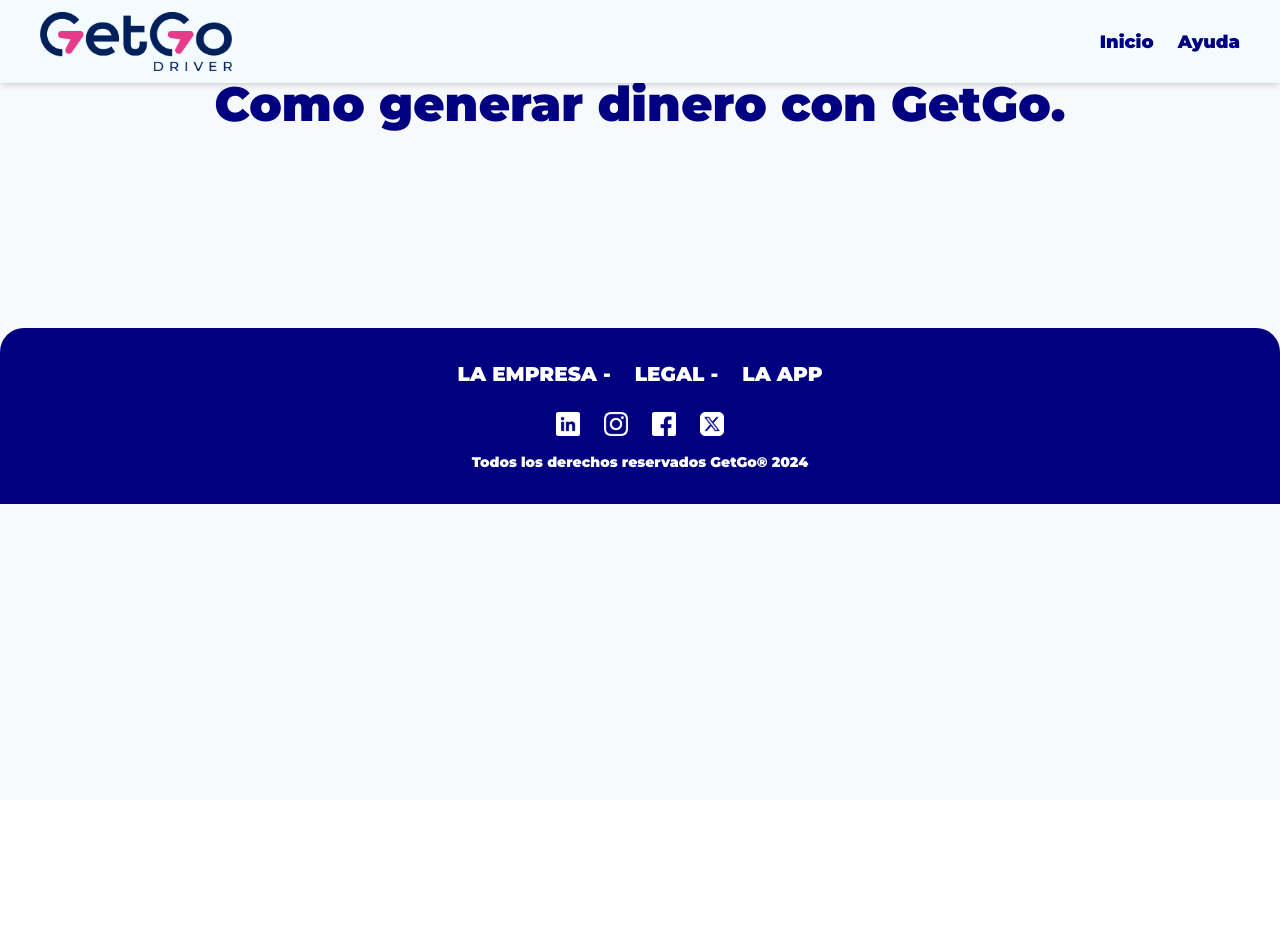
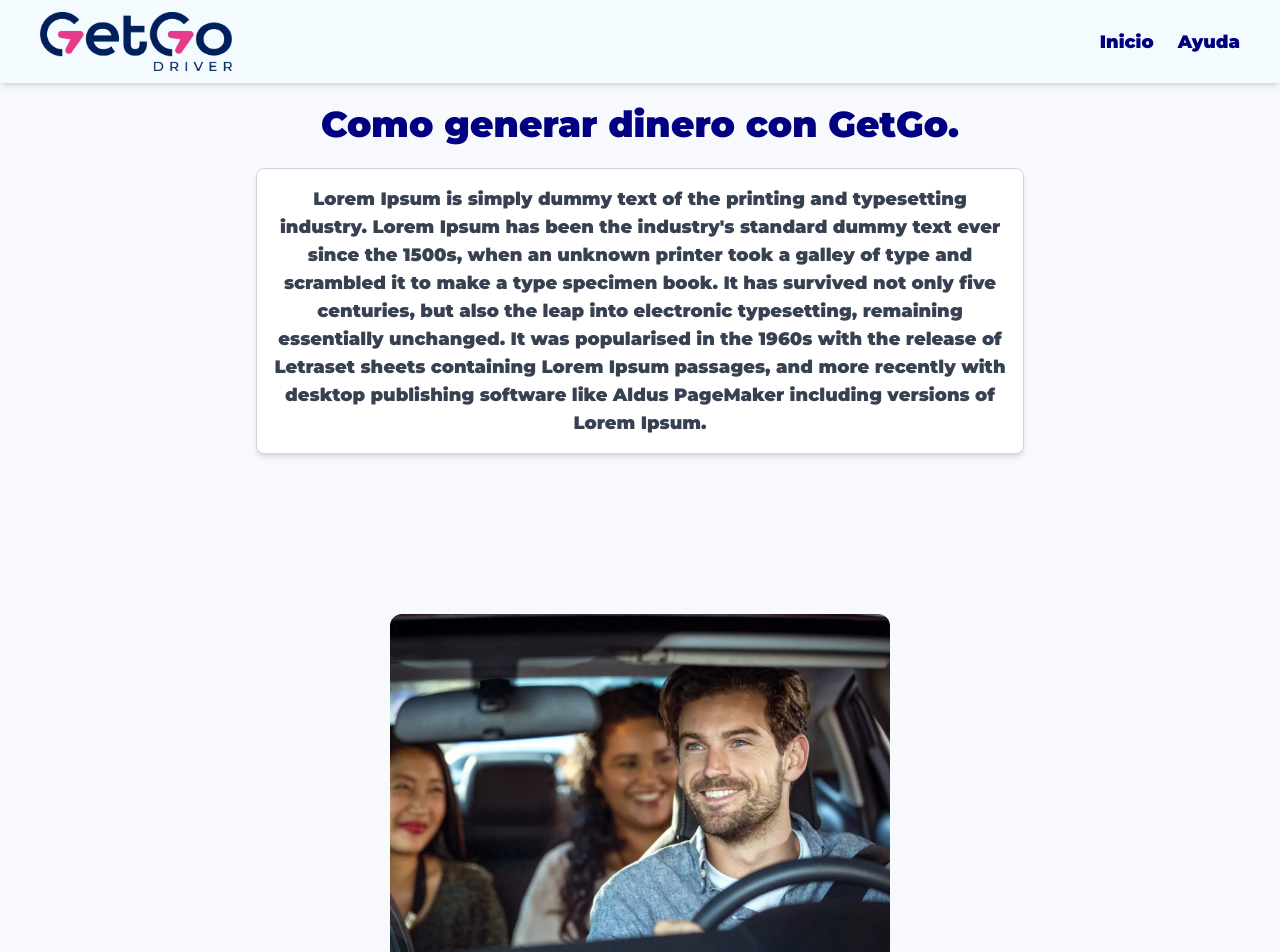
Before and after one commit to jsepulvedai1/GetgoPage, a Next.js app in the folder getgoweb/: page /nuestro-sistema in a window 1280 px wide. Shown: the top 952 px of the page. Before the commit the page ends 800 px from the top, so only its background shows below. Built offline with nearby package versions, Linux system fonts and the light colour scheme.

Commit message:
pagina nuestro sistema modo beta

```diff
--- a/getgoweb/src/app/about-us/navbar-about.tsx
+++ b/getgoweb/src/app/about-us/navbar-about.tsx
@@ -33,7 +33,7 @@
       {/* Navigation Links */}
       <nav
         className={`${isOpen ? "flex" : "hidden"
-          } md:flex flex-col md:flex-row absolute md:static top-16 left-0 w-full md:w-auto bg-[#f3fbff] md:bg-transparent p-4 md:p-0 shadow-md md:shadow-none`}
+            } md:flex flex-col md:flex-row absolute md:static top-16 left-0 w-full md:w-auto bg-[#f3fbff] md:bg-transparent p-4 md:p-0  md:shadow-none`}
       >
         <ul className="flex flex-col md:flex-row gap-4 md:gap-6 text-lg font-semibold text-[#000080]">
           <Link href="/">
--- a/getgoweb/src/app/globals.css
+++ b/getgoweb/src/app/globals.css
@@ -21,8 +21,9 @@
   background-color: var(--background);
   color: var(--text-color);
   font-family: 'Montserrat', sans-serif;
-  font-weight: 600;
+  font-weight: 400;
 }
+
 
 h1, h2, h3, h4, h5, h6 {
   color: var(--foreground);
--- a/getgoweb/src/app/nuestro-sistema/navbar-nuestro-sistema.tsx
+++ b/getgoweb/src/app/nuestro-sistema/navbar-nuestro-sistema.tsx
@@ -33,11 +33,11 @@
             {/* Navigation Links */}
             <nav
                 className={`${isOpen ? "flex" : "hidden"
-                    } md:flex flex-col md:flex-row absolute md:static top-16 left-0 w-full md:w-auto bg-[#f3fbff] md:bg-transparent p-4 md:p-0 shadow-md md:shadow-none`}
+                    } md:flex flex-col md:flex-row absolute md:static top-16 left-0 w-full md:w-auto bg-[#f3fbff] md:bg-transparent p-4 md:p-0  md:shadow-none`}
             >
-                <ul className="flex flex-col md:flex-row gap-4 md:gap-6 text-lg font-semibold text-[#000080]">
+                <ul className="flex flex-col md:flex-row gap-4 md:gap-6 text-lg text-[#000080]">
                     <Link href="/">
-                        <li className="hover:text-blue-400 cursor-pointer transition-all font-semibold">
+                        <li className=" hover:text-blue-400 cursor-pointer transition-all">
                             Inicio
                         </li>
                     </Link>
--- a/getgoweb/src/app/nuestro-sistema/page.tsx
+++ b/getgoweb/src/app/nuestro-sistema/page.tsx
@@ -1,3 +1,4 @@
+/* eslint-disable react/no-unescaped-entities */
 import { Montserrat } from "next/font/google";
 import Image from "next/image";
 import NavbarNuestroSistema from "./navbar-nuestro-sistema";
@@ -14,72 +15,31 @@
                 <NavbarNuestroSistema />
             </header>
             {/* Sección Hero */}
+            <br></br>
             <section className="text-center py-20 px-8">
-          <h1 className="text-4xl md:text-5xl font-extrabold text-[#000080] leading-tight">
+                <h1 className="text-4xl md:text-4xl font-bold text-[#000080] leading-tight">
                     Como generar dinero con GetGo.
                 </h1>
+                <div className="mt-6 bg-white text-gray-700 p-4 rounded-lg shadow-md max-w-3xl mx-auto border border-gray-300">
+                    <p className="text-lg font-normal">
+                        Lorem Ipsum is simply dummy text of the printing and typesetting industry. Lorem Ipsum has been the industry's standard dummy text ever since the 1500s, when an unknown printer took a galley of type and scrambled it to make a type specimen book. It has survived not only five centuries, but also the leap into electronic typesetting, remaining essentially unchanged. It was popularised in the 1960s with the release of Letraset sheets containing Lorem Ipsum passages, and more recently with desktop publishing software like Aldus PageMaker including versions of Lorem Ipsum.
+                    </p>
+                </div>
             </section>
             <section className="flex flex-col items-center text-center py-10 px-6">
                 <div className="grid grid-cols-1 md:grid-cols-2 gap-6 mt-10 max-w-5xl">
-            {/* <div className="relative">
+                    <div className="relative flex justify-center md:col-span-2">
                         <Image
-                src="/images/header-pasajeros-banner.png"
+                            src="/images/im4.png"
                             alt="Fotógrafa en coche"
                             width={500}
                             height={300}
                             className="rounded-xl"
                         />
-            </div> */}
-
-            {/* <div className="bg-[#f3f1fd] text-[#2D2D2D] p-6 rounded-xl flex items-center w-full shadow-md">
-              <p className="text-left">
-                <span className="font-bold text-lg">Lo que nos mueve</span> <br />
-                En GetGo, no solo te movemos, te conectamos con nuevas
-                oportunidades. Somos una plataforma innovadora de transporte que
-                combina seguridad, accesibilidad y beneficios exclusivos para
-                pasajeros y conductores.
-              </p>
-            </div> */}
-
-            {/* Segunda fila */}
-            {/* <div className="bg-[#f3f1fd] text-[#2D2D2D] p-6 rounded-xl flex items-center w-full shadow-md">
-              <p className="text-left">
-                Nuestra misión es hacer que cada viaje cuente, brindando una
-                experiencia confiable y eficiente mientras ofrecemos una nueva
-                forma de generar ingresos a quienes forman parte de nuestra
-                comunidad.
-              </p>
-            </div> */}
-
-            {/* <div className="relative">
-              <Image
-                src="/images/imagebar_reverse.jpg"
-                alt="Ciudad iluminada de noche"
-                width={500}
-                height={300}
-                className="rounded-xl"
-              />
                     </div>
-            <div className="relative">
-              <Image
-                src="/images/imagebar.jpg"
-                alt="Fotógrafa en coche"
-                width={500}
-                height={300}
-                className="rounded-xl"
-              />
-            </div> */}
-
-            {/* <div className="bg-[#f3f1fd] text-[#2D2D2D] p-6 rounded-xl flex items-center w-full shadow-md">
-              <p className="text-left">
-                Queremos ser la plataforma de transporte líder en Latinoamérica,
-                combinando tecnología, seguridad y un modelo de crecimiento que
-                beneficie tanto a pasajeros como a conductores. Buscamos crear una
-                comunidad donde cada conexión signifique más que solo un traslado.
-              </p>
-            </div> */}
                 </div>
             </section>
+
 
             <footer className="bg-[#000080] text-white py-8 px-6 md:px-12 rounded-t-3xl text-center">
                 <div className="mb-6">
--- a/getgoweb/src/app/page.tsx
+++ b/getgoweb/src/app/page.tsx
@@ -57,8 +57,7 @@
       </header>
       <br></br>
       <br></br>
-      <section
-        className={`${montserrat.className} hidden md:block relative w-full h-[80vh] md:h-[70vh] flex items-center justify-start px-6 md:px-12 bg-cover bg-center`}
+      <section className={`${montserrat.className} hidden md:block relative w-full h-[80vh] md:h-[70vh] flex items-center justify-start px-6 md:px-12 bg-cover bg-center`}
         style={{ backgroundImage: "url('/images/im.png')" }}
       >
         <div className="w-full md:w-1/2 text-left flex justify-center pt-20 md:pt-32 ml-0">
```
Lines whose indentation alone changed are shown as unchanged.
